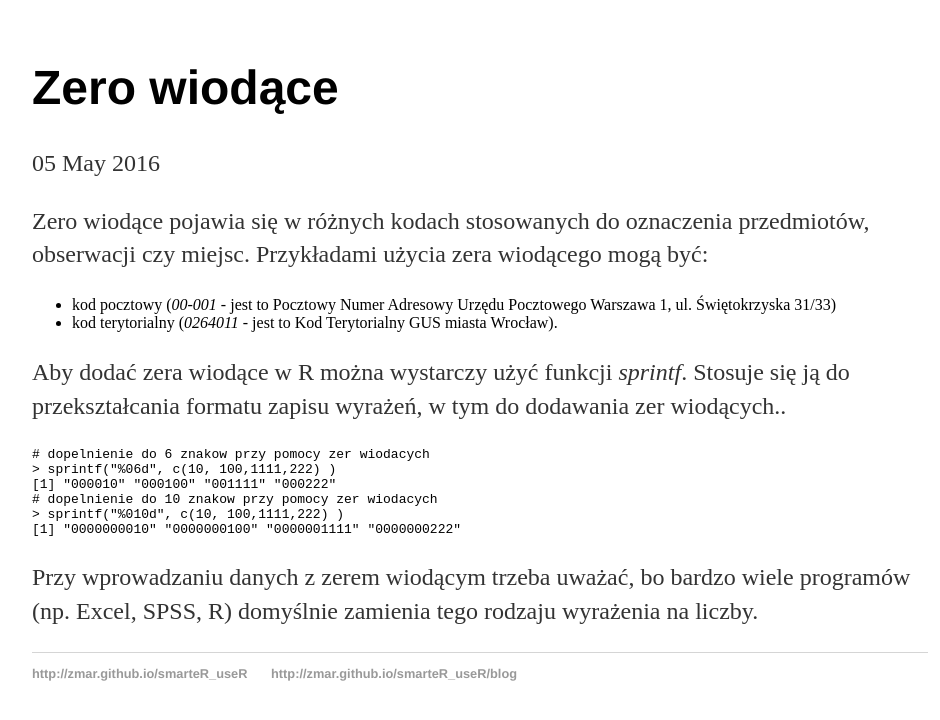
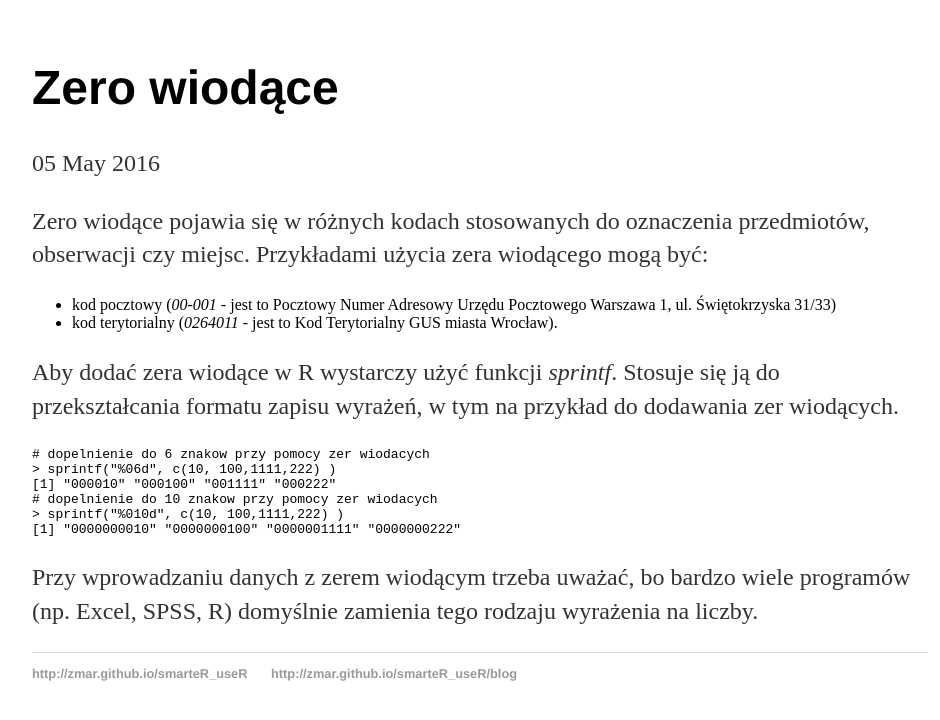
Before and after one commit to zmar/SmarteR_useR, a Jekyll site: the page built from _posts/2016-05-05-start.md, in a window 1280 px wide. Shown: the top 720 px of the page, without its empty margins (160-1100 px from the left). Built offline with Jekyll 4.4.1, drawn with Linux system fonts in a browser that asks for light colours.

Commit message:
Update 2016-05-05-start.md

````diff
--- a/_posts/2016-05-05-start.md
+++ b/_posts/2016-05-05-start.md
@@ -9,7 +9,7 @@ Zero wiodące pojawia się w różnych kodach stosowanych do oznaczenia przedmio
   * kod pocztowy (_00-001_ - jest to Pocztowy Numer Adresowy Urzędu Pocztowego Warszawa 1, ul. Świętokrzyska 31/33)
   * kod terytorialny (_0264011_ - jest to Kod Terytorialny GUS miasta Wrocław).
 
-Aby dodać zera wiodące w R można wystarczy użyć funkcji _sprintf_. Stosuje się ją do przekształcania formatu zapisu wyrażeń, w tym do dodawania zer wiodących..
+Aby dodać zera wiodące w R wystarczy użyć funkcji _sprintf_. Stosuje się ją do przekształcania formatu zapisu wyrażeń, w tym na przykład do dodawania zer wiodących.
 
 ```
 # dopelnienie do 6 znakow przy pomocy zer wiodacych
````
